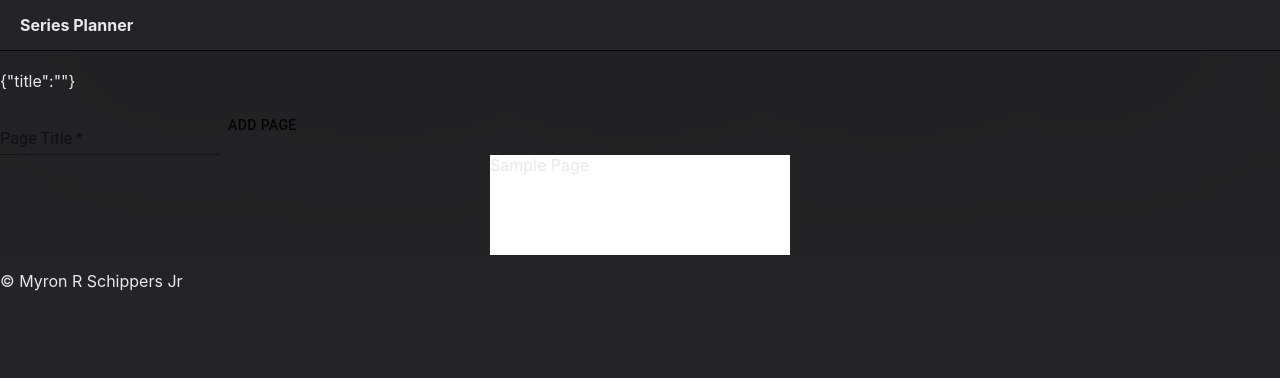
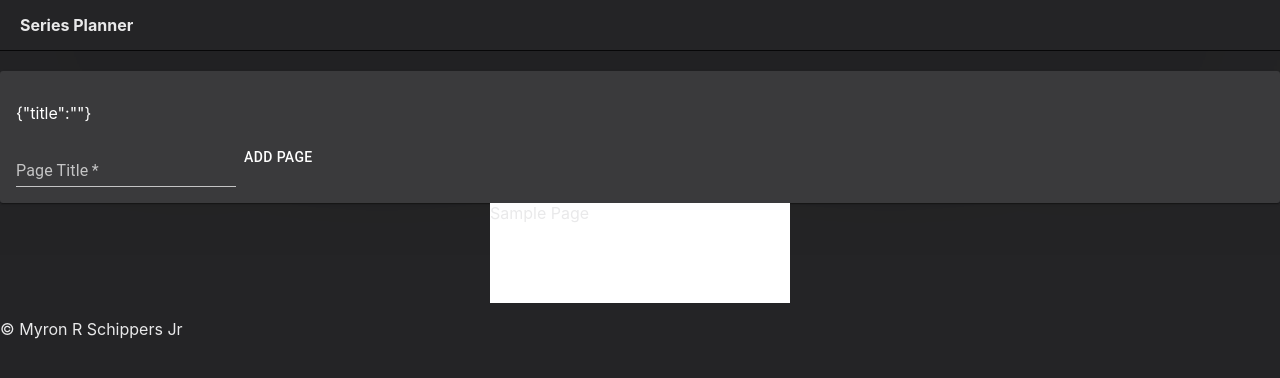
Before and after one commit to myronschippers/series-planner, a React (Create React App) app: page / in a window 1280 px wide. Shown: the top 378 px of the page. Built offline with nearby package versions, Linux system fonts and the light colour scheme.

Commit message:
setting up some initial configuration for custom themeing

```diff
--- a/package.json
+++ b/package.json
@@ -5,6 +5,7 @@
   "dependencies": {
     "@material-ui/core": "^4.11.3",
     "@material-ui/icons": "^4.11.2",
+    "@material-ui/styles": "^4.11.3",
     "@testing-library/jest-dom": "^5.11.9",
     "@testing-library/react": "^11.2.5",
     "@testing-library/user-event": "^12.8.3",
--- a/src/App.js
+++ b/src/App.js
@@ -6,8 +6,13 @@ import Header from './components/Header/Header';
 import Footer from './components/Footer/Footer';
 import PgGenerator from './components/PgGenerator/PgGenerator';
 
+// THEME CONFIGURATION
+import { ThemeProvider } from '@material-ui/styles';
+import { theme } from './theme/_root.config';
+
 function App() {
   return (
+    <ThemeProvider theme={theme}>
       <div>
         <Header />
 
@@ -17,6 +22,7 @@ function App() {
 
         <Footer />
       </div>
+    </ThemeProvider>
   );
 }
 
--- a/src/components/AddPgLayout/AddPgLayout.js
+++ b/src/components/AddPgLayout/AddPgLayout.js
@@ -1,5 +1,8 @@
 import { useState } from 'react';
 import { useDispatch } from 'react-redux';
+
+// CUSTOM COMPONENTS
+import Panel from '../Panel/Panel';
 
 // MATERIAL-UI COMPONENTS
 import { TextField, Button } from '@material-ui/core';
@@ -32,6 +35,7 @@ function AddPgLayout() {
   }
 
   return (
+    <Panel>
       <form onSubmit={submitNewPageHandler}>
         <p>{JSON.stringify(newPage)}</p>
 
@@ -44,6 +48,7 @@ function AddPgLayout() {
 
         <Button type="submit">Add Page</Button>
       </form>
+    </Panel>
   );
 }
 
--- /dev/null
+++ b/src/components/Panel/Panel.js
@@ -0,0 +1,12 @@
+// MATERIAL-UI COMPONENTS
+import { Paper, Box } from '@material-ui/core';
+
+function Panel(props) {
+  return (
+    <Paper>
+      <Box padding={2}>{props.children}</Box>
+    </Paper>
+  );
+}
+
+export default Panel;
--- /dev/null
+++ b/src/theme/_root.config.js
@@ -0,0 +1,11 @@
+import { createMuiTheme } from '@material-ui/core/styles';
+import * as overrides from './overrides/_root.overrides';
+
+const theme = createMuiTheme({
+  palette: {
+    type: 'dark',
+  },
+  overrides,
+});
+
+export { theme };
--- /dev/null
+++ b/src/theme/overrides/MuiPaper.override.js
@@ -0,0 +1,12 @@
+const MuiPaper = {
+  // core styles for the Paper Material-UI component
+  root: {
+    backgroundColor: '#3a3a3c',
+  },
+  // component prop => square={false}
+  rounded: {
+    borderRadius: '3px',
+  },
+};
+
+export default MuiPaper;
--- /dev/null
+++ b/src/theme/overrides/_root.overrides.js
@@ -0,0 +1 @@
+export { default as MuiPaper } from './MuiPaper.override';
```
Lines whose indentation alone changed are shown as unchanged.
